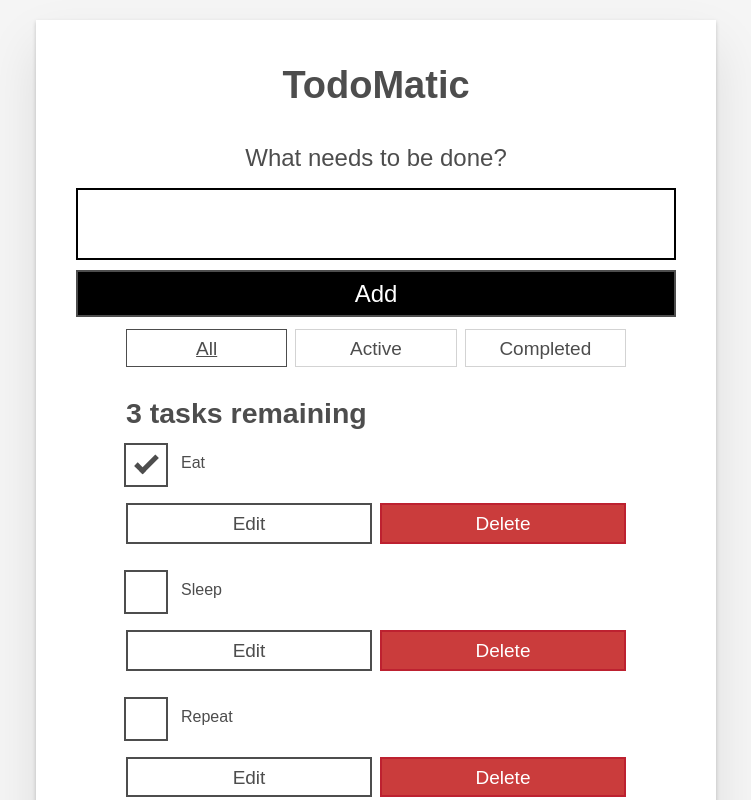
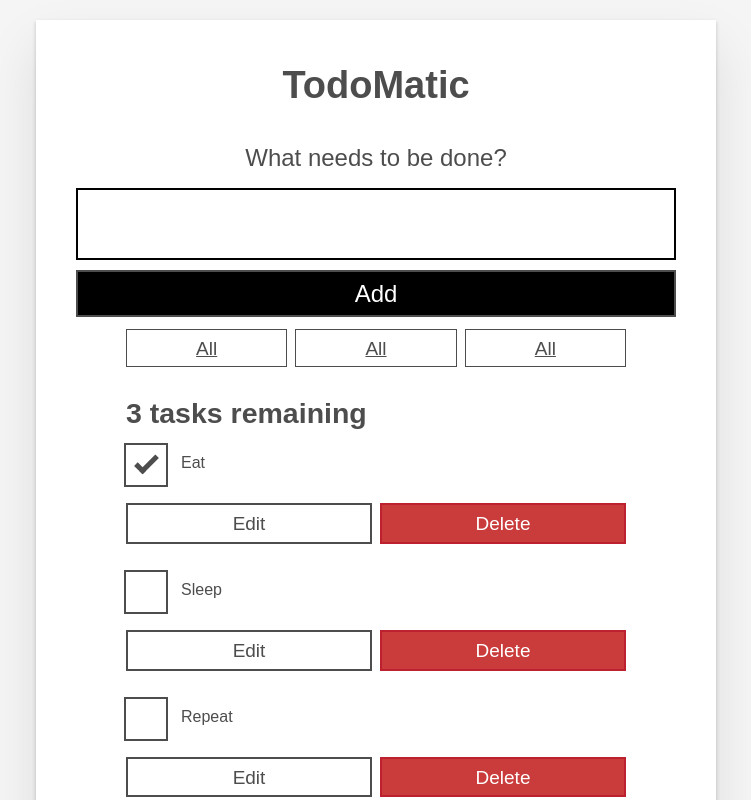
Before and after one commit to cit31300-fa23/react-to-do-list, a React (Create React App) app: page / in a window 1280 px wide. Shown: the top 800 px of the page, without its empty margins (264-1015 px from the left). Built offline with nearby package versions, Linux system fonts and the light colour scheme.

Commit message:
End of v.4 - Added Form and FilterButton components

```diff
--- a/src/App.js
+++ b/src/App.js
@@ -1,5 +1,6 @@
 import Todo from "src/components/Todo/Todo";
-
+import FilterButton from "src/components/FilterButton/FilterButton";
+import Form from "src/components/Form/Form";
 
 function App(props) {
 
@@ -14,39 +15,11 @@ function App(props) {
   return (
     <div className="todoapp stack-large">
       <h1>TodoMatic</h1>
-      <form>
-        <h2 className="label-wrapper">
-          <label htmlFor="new-todo-input" className="label__lg">
-            What needs to be done?
-          </label>
-        </h2>
-        <input
-          type="text"
-          id="new-todo-input"
-          className="input input__lg"
-          name="text"
-          autoComplete="off"
-        />
-        <button type="submit" className="btn btn__primary btn__lg">
-          Add
-        </button>
-      </form>
+      <Form />
       <div className="filters btn-group stack-exception">
-        <button type="button" className="btn toggle-btn" aria-pressed="true">
-          <span className="visually-hidden">Show </span>
-          <span>all</span>
-          <span className="visually-hidden"> tasks</span>
-        </button>
-        <button type="button" className="btn toggle-btn" aria-pressed="false">
-          <span className="visually-hidden">Show </span>
-          <span>Active</span>
-          <span className="visually-hidden"> tasks</span>
-        </button>
-        <button type="button" className="btn toggle-btn" aria-pressed="false">
-          <span className="visually-hidden">Show </span>
-          <span>Completed</span>
-          <span className="visually-hidden"> tasks</span>
-        </button>
+        <FilterButton />
+        <FilterButton />
+        <FilterButton />
       </div>
       <h2 id="list-heading">3 tasks remaining</h2>
       <ul
--- /dev/null
+++ b/src/components/FilterButton/FilterButton.js
@@ -0,0 +1,13 @@
+import React from "react";
+
+function FilterButton() {
+    return (
+        <button type="button" className="btn toggle-btn" aria-pressed="true">
+          <span className="visually-hidden">Show </span>
+          <span>all</span>
+          <span className="visually-hidden"> tasks</span>
+        </button>
+    )
+}
+
+export default FilterButton;
--- /dev/null
+++ b/src/components/Form/Form.js
@@ -0,0 +1,25 @@
+import React from "react";
+
+function Form() {
+    return (
+        <form>
+        <h2 className="label-wrapper">
+          <label htmlFor="new-todo-input" className="label__lg">
+            What needs to be done?
+          </label>
+        </h2>
+        <input
+          type="text"
+          id="new-todo-input"
+          className="input input__lg"
+          name="text"
+          autoComplete="off"
+        />
+        <button type="submit" className="btn btn__primary btn__lg">
+          Add
+        </button>
+      </form>
+    )
+}
+
+export default Form;
```
